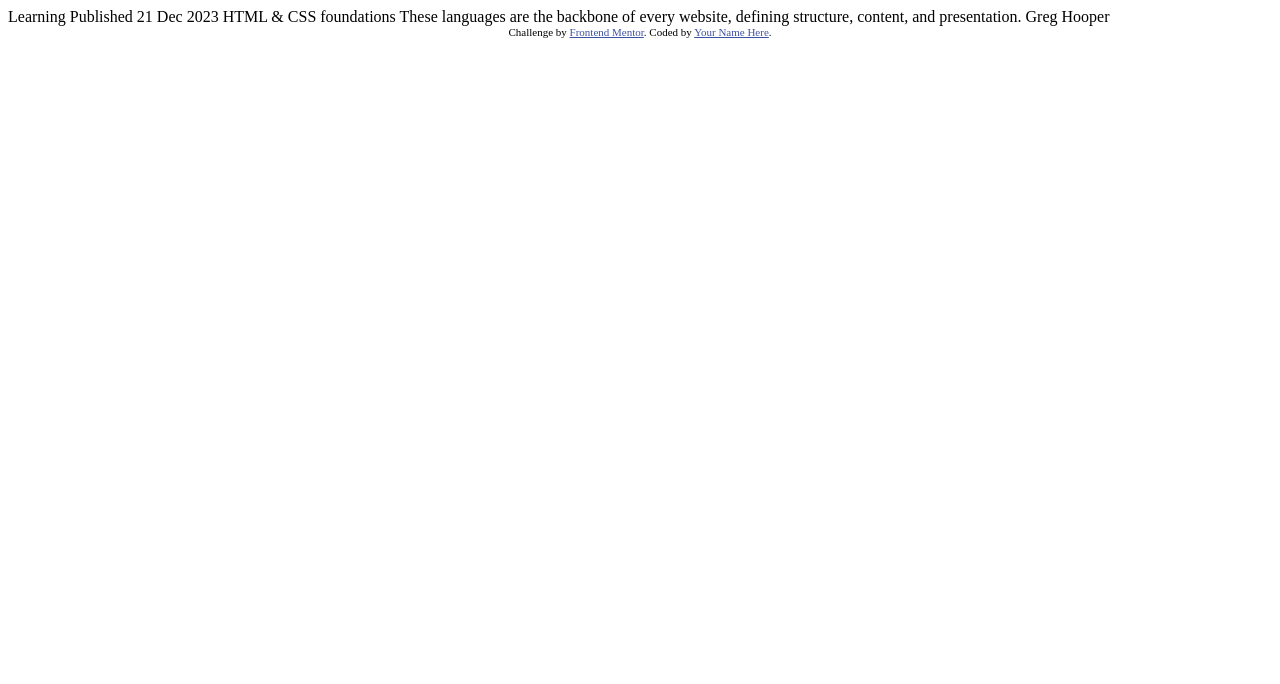
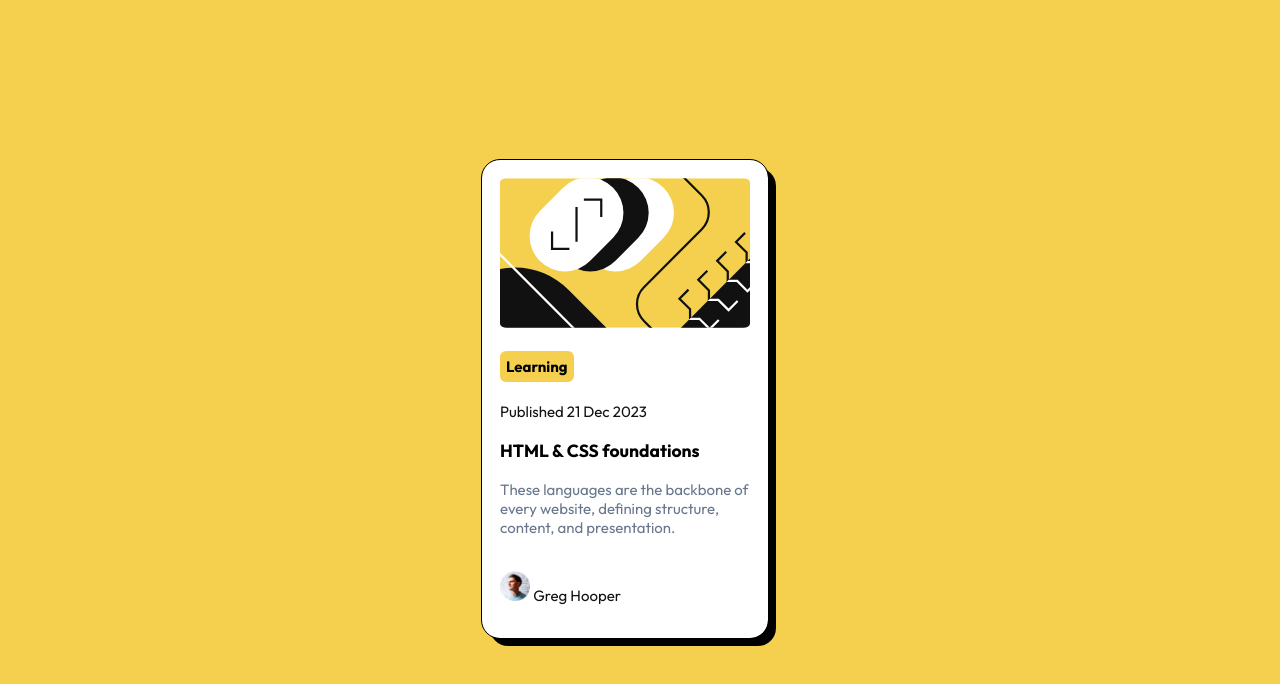
Before and after one commit to Stankovic77/Blog-preview-card, a plain HTML site: page index.html in a window 1280 px wide. Drawn offline with Linux system fonts and the light colour scheme.

Commit message:
Updated nova

```diff
--- a/index.html
+++ b/index.html
@@ -2,33 +2,83 @@
 <html lang="en">
 <head>
   <meta charset="UTF-8">
-  <meta name="viewport" content="width=device-width, initial-scale=1.0"> <!-- displays site properly based on user's device -->
-
+  <meta name="viewport" content="width=device-width, initial-scale=1.0">
+  <link rel="preconnect" href="https://fonts.googleapis.com">
+  <link rel="preconnect" href="https://fonts.gstatic.com" crossorigin>
+  <link href="https://fonts.googleapis.com/css2?family=Outfit:wght@100..900&display=swap" rel="stylesheet">
   <link rel="icon" type="image/png" sizes="32x32" href="./assets/images/favicon-32x32.png">
 
   <title>Frontend Mentor | Blog preview card</title>
 
-  <!-- Feel free to remove these styles or customise in your own stylesheet 👍 -->
-  <style>
-    .attribution { font-size: 11px; text-align: center; }
-    .attribution a { color: hsl(228, 45%, 44%); }
-  </style>
+<style>
+body {
+          background-color: hsl(47, 88%, 63%);
+
+}
+
+.center {
+  position: absolute;
+  top: 50%;
+  width: 100%;
+  text-align: center;
+  font-size: 18px;
+}
+
+div {
+  position: absolute;
+  outline: 1px solid black;
+  top: 20%;
+  right: 40%;
+  background-color: hsl(0, 0%, 100%);
+  width: 250px;
+  height: 80;
+  border: 18px solid hsl(0, 0%, 100%);
+  border-radius: 18px;
+  margin: auto;
+  font-size: 15px;
+  font-family: "Outfit", sans-serif;
+  font-style: normal;
+  box-shadow: 8px 8px;
+
+}
+
+img {
+border-radius: 3%;
+}
+p {
+color: hsl(216, 15%, 48%);
+font-size: 15px;
+}
+p2 {
+  color: hsl(0, 0%, 7%);
+  padding-bottom: 20%;
+  padding-top: 70%;
+
+}
+h4 {
+
+  border: 6px solid hsl(47, 88%, 63%);
+  background-color: hsl(47, 88%, 63%);
+  border-radius: 6px;
+  width: fit-content;
+  height: fit-content;
+
+
+}
+</style>
 </head>
 <body>
+  <main role="main">
+ <div class="box"><img src="assets/images/illustration-article.svg" alt="QR code" style="width:250px ">
+  <h4>Learning </h4>
+  <p2>Published 21 Dec 2023</p2>
+  <h3>HTML & CSS foundations </h3>
+  <p>These languages are the backbone of every website, defining structure, content, and presentation.<p>
+  <br>
+    <img src="assets/images/image-avatar.webp" alt="avatar" style="width:30px">
+    <p2>Greg Hooper</p2>
+</div>
 
-  Learning
-
-  Published 21 Dec 2023
-
-  HTML & CSS foundations
-
-  These languages are the backbone of every website, defining structure, content, and presentation.
-
-  Greg Hooper
-
-  <div class="attribution">
-    Challenge by <a href="https://www.frontendmentor.io?ref=challenge" target="_blank">Frontend Mentor</a>.
-    Coded by <a href="#">Your Name Here</a>.
-  </div>
+</main>
 </body>
 </html>
```
